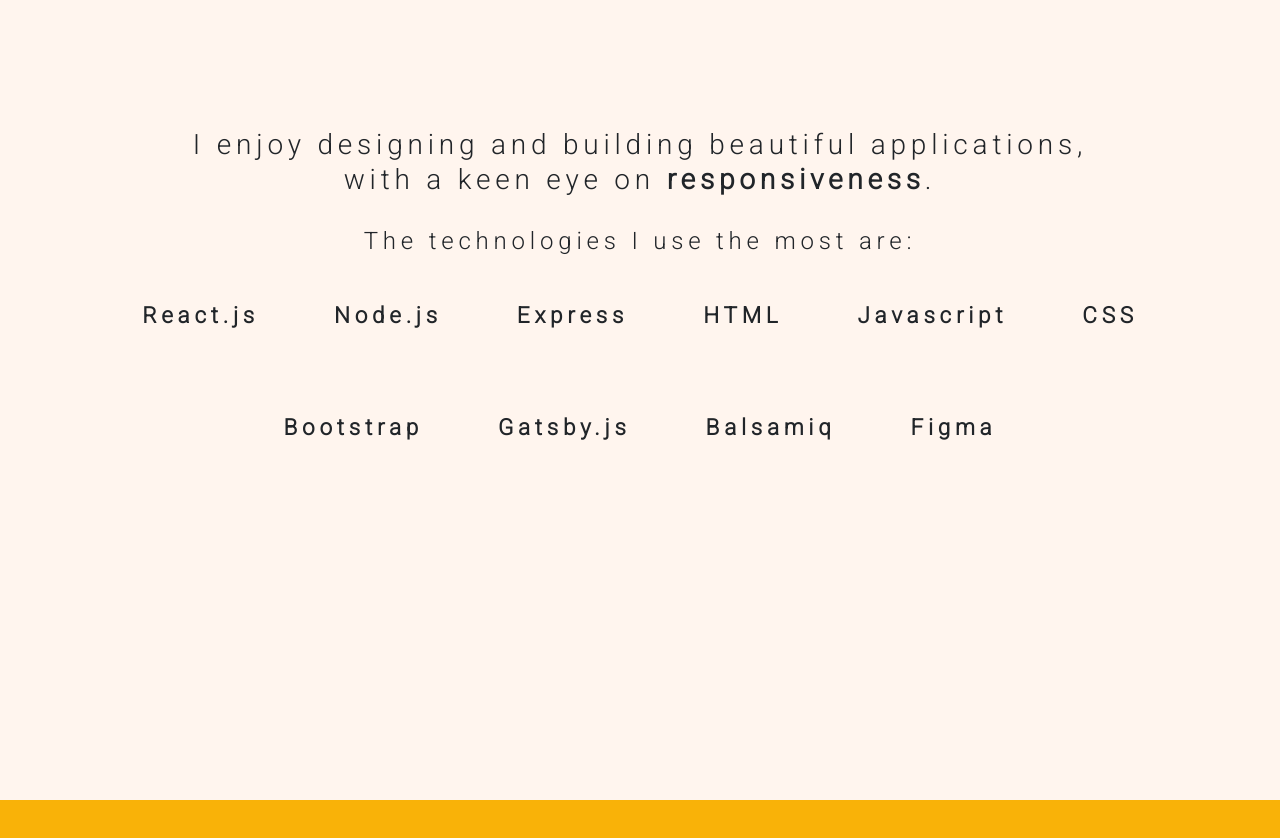
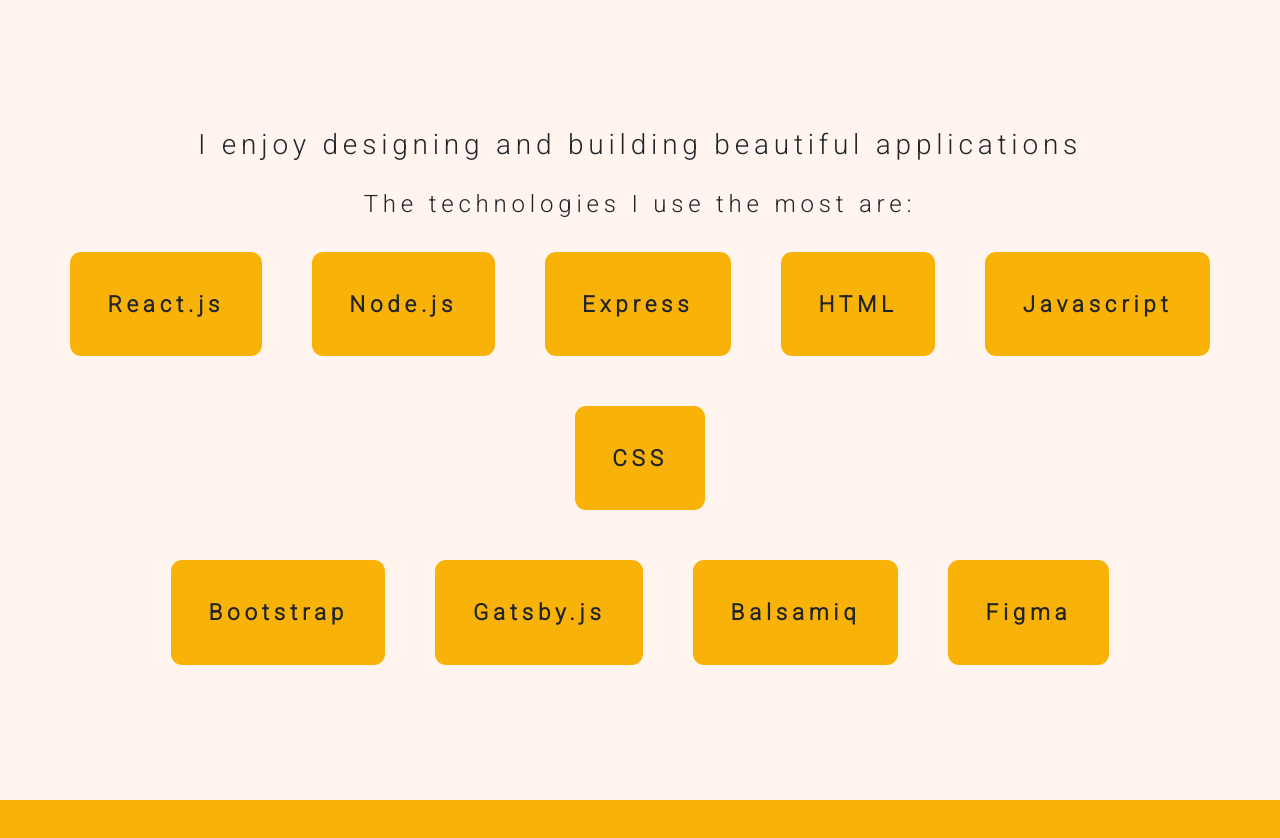
Before and after one commit to giuliafarina/Gatsy_portfolio, a Gatsby site: page / in a window 1280 px wide. Shown: the part 800-1638 px from the top of the page. Built offline with nearby package versions, Linux system fonts and the light colour scheme; Gatsby itself is replaced by a stand-in of ours.

Commit message:
add label background and hover

```diff
--- a/src/components/bio.js
+++ b/src/components/bio.js
@@ -1,16 +1,15 @@
 import * as React from "react";
 import { Container } from "react-bootstrap";
-import { container_bio, bio_paragraph } from "./layout.module.css";
+import { container_bio, bio_paragraph, intro, label } from "./layout.module.css";
 
 const Bio = ({ idProp }) => {
     return (
         <Container fluid className={container_bio} id={idProp}>
 
 
-
-            <h3>I enjoy designing and building beautiful applications, <br />with a keen eye on <b>responsiveness</b>.</h3><br />
+            <h3 className={intro}>I enjoy designing and building beautiful applications</h3><br />
             <h4>The technologies I use the most are:</h4>
-            <label>React.js</label><label>Node.js</label><label>Express</label><label>HTML</label><label>Javascript</label><label>CSS</label><br /><label>Bootstrap</label><label>Gatsby.js</label><label>Balsamiq</label><label>Figma</label><br />
+            <label className={label}>React.js</label><label className={label}>Node.js</label><label className={label}>Express</label><label className={label}>HTML</label><label className={label}>Javascript</label><label className={label}>CSS</label><br /><label className={label}>Bootstrap</label><label className={label}>Gatsby.js</label><label className={label}>Balsamiq</label><label className={label}>Figma</label><br />
             {/* <h4>About me</h4>
             <p className={bio_paragraph}>I was born in a small town in <b>Tuscany</b>, Italy (yes, that means <b>WINE</b> )and now I live in <b>Copenhagen</b> with my husband and daughter.
 
--- a/src/components/layout.module.css
+++ b/src/components/layout.module.css
@@ -106,10 +106,18 @@ font-weight: bold;
   padding-top: 3%;
   font-size: 1.2rem;
 
+}
 
 
+.label{
+  background-color:#F9B208;
+  margin: 2%;
+  border-radius: 0.7rem;
+  padding:5px;
 }
-
+.label:hover{
+  background-color: rosybrown;
+}
 
 /* Projects section starts here */
 .container_projects {
--- a/src/components/menu.js
+++ b/src/components/menu.js
@@ -23,7 +23,7 @@ const Menu = () => {
         <Nav className="ml-auto justify-content-center">
             <Navbar bg="transparent" variant="dark" collapseOnSelect expand="lg" className={navBar + " justify-content-center"}>
                 <div className={burger}>
-                    <Hamburger toggled={isOpen} toggle={setOpen} />
+                    <Hamburger toggled={isOpen} toggle={setOpen} easing="ease-in" />
                 </div>
 
                 <Navbar.Collapse id="responsive-navbar navbarScroll" className={isOpen ? "show " : "" + "order-md-1"}>
```
